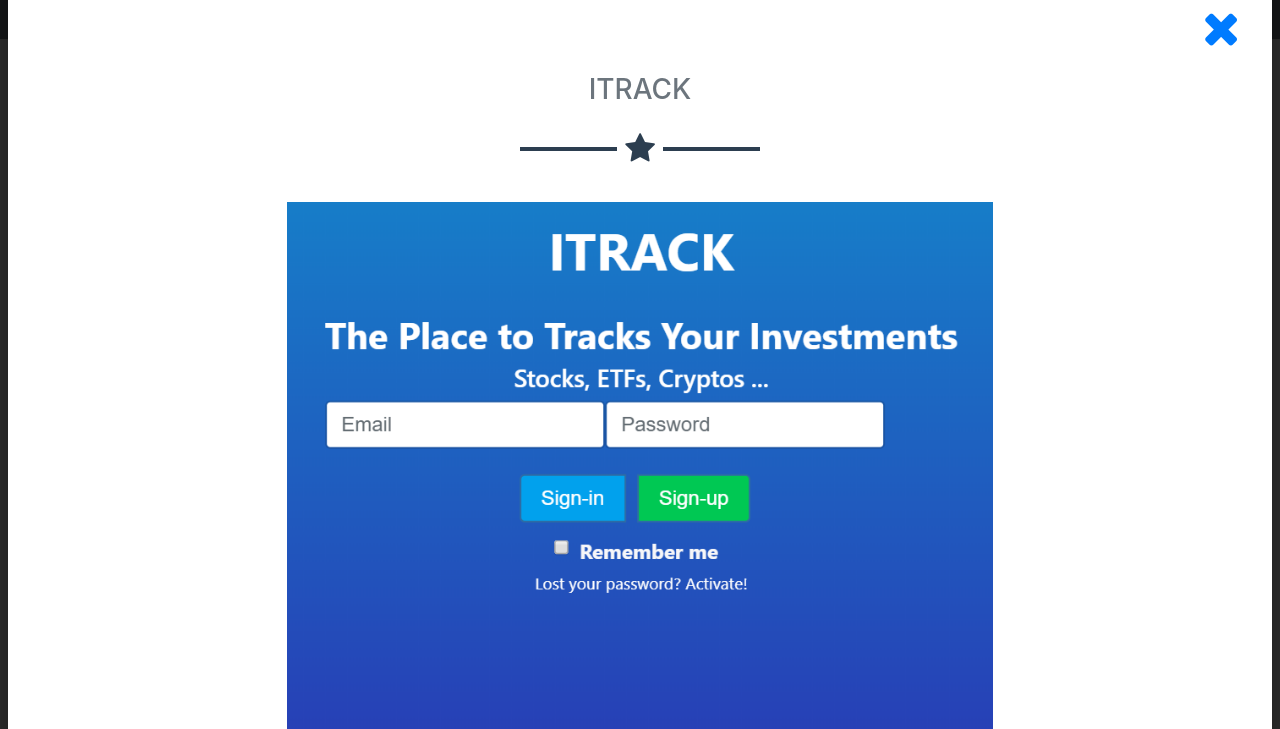
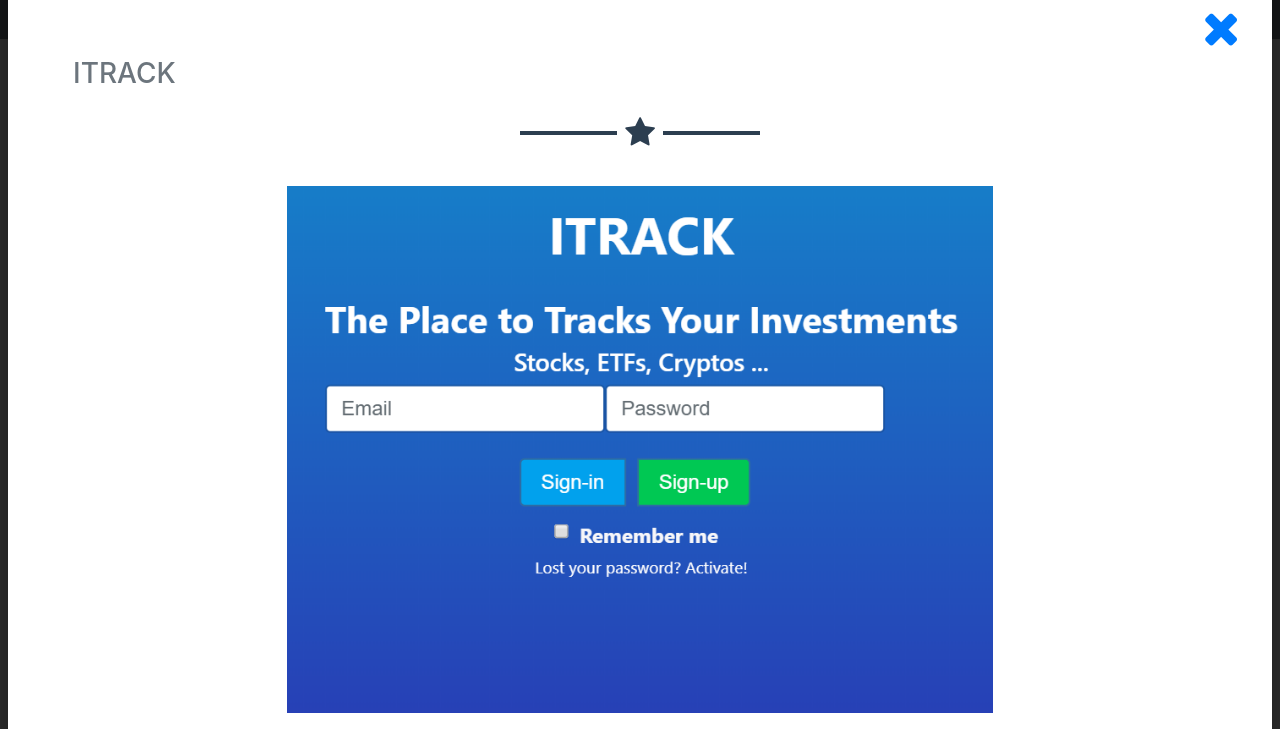
Before and after one commit to mesarikaya/mesarikaya.github.io, a website with bundled scripts: page index.html in a window 1280 px wide. Both pictures are taken after a click on the link 260 px from the left and 944 px from the top of the page. Shown: the part 615-1344 px from the top of the page. Built offline with nearby package versions, Linux system fonts and the light colour scheme.

Commit message:
Update index.html

```diff
--- a/index.html
+++ b/index.html
@@ -269,13 +269,15 @@
 
     <div class="portfolio-modal mfp-hide mx-auto" id="portfolio-modal-1" >
       <div class="portfolio-modal-dialog bg-white mx-auto">
-        <a class="close-button d-none d-md-block portfolio-modal-dismiss" href="#">
-          <i class="fa fa-3x fa-times"></i>
-        </a>
+        <div class="row">
+          <h3 class="text-secondary text-uppercase mb-0 text-center">ITRACK</h3>
+          <a class="close-button d-none d-md-block portfolio-modal-dismiss" href="#">
+            <i class="fa fa-3x fa-times"></i>
+          </a>
+        </div>
         <div class="container text-center">
             <div class="row">
                 <div class="col-lg-8 mx-auto">
-                  <h3 class="text-secondary text-uppercase mb-2 text-center" style="margin-top:1rem;">ITRACK</h3>
                   <hr class="star-dark mb-5">
                   <div class="text-center" style="padding-top:0.2rem;" style="min-width:200px;min-height:200px;max-width:300px; max-height:300px;">
                      <img class="img-fluid mb-3" src="img/portfolio/ITrack.PNG" alt="">
```
